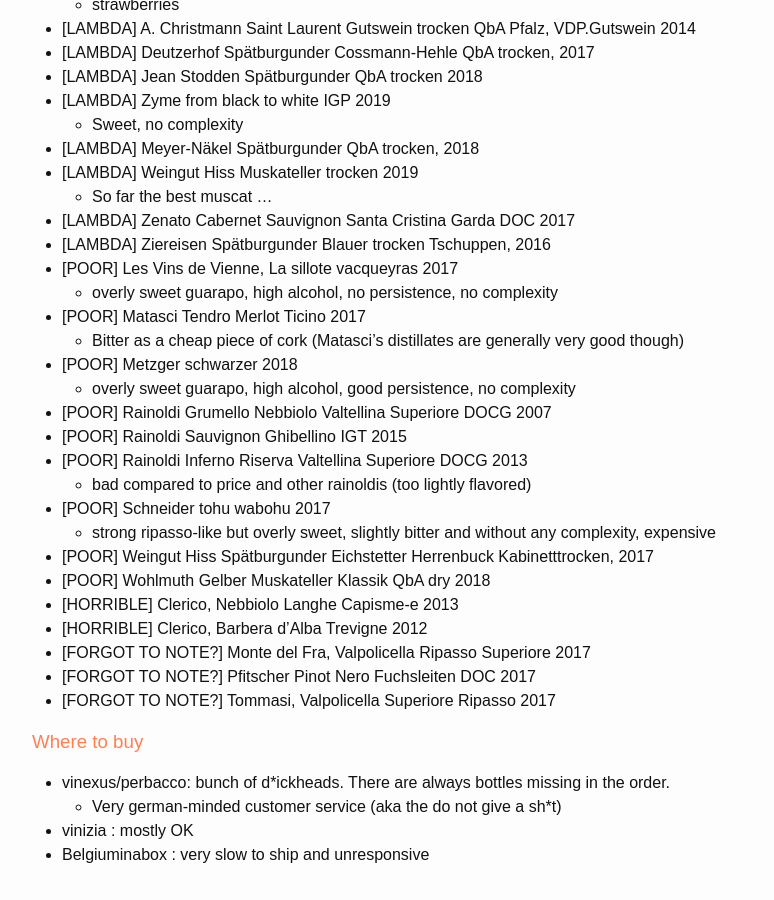
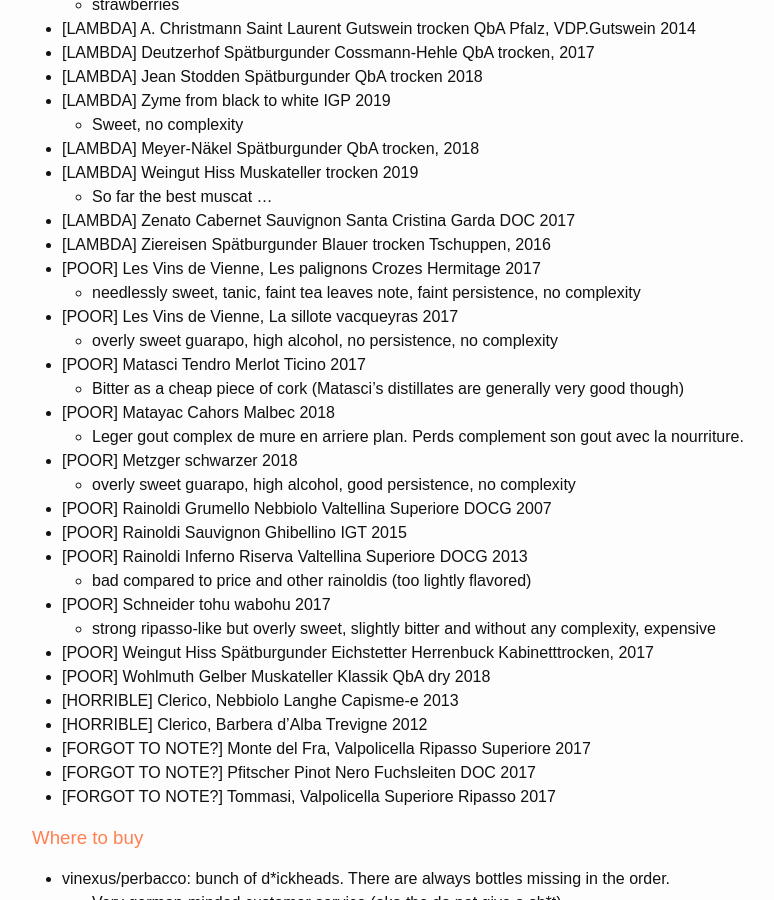
Before and after one commit to candide-guevara/candide-guevara.github.io, a Jekyll site: the page built from _posts/0000-00-00-list-of-spirits.md, in a window 1280 px wide and 900 px high, scrolled down 1448 px. Shown: the whole window, without its empty margins (190-964 px from the left). Built offline with Jekyll 4.4.1, drawn with Linux system fonts in a browser that asks for light colours.

Commit message:
misc updates to articles

```diff
--- a/_posts/0000-00-00-list-of-spirits.md
+++ b/_posts/0000-00-00-list-of-spirits.md
@@ -70,10 +70,14 @@
   * So far the best muscat ...
 * [LAMBDA] Zenato Cabernet Sauvignon Santa Cristina Garda DOC 2017
 * [LAMBDA] Ziereisen Spätburgunder Blauer trocken Tschuppen, 2016
+* [POOR] Les Vins de Vienne, Les palignons Crozes Hermitage 2017
+  * needlessly sweet, tanic, faint tea leaves note, faint persistence, no complexity
 * [POOR] Les Vins de Vienne, La sillote vacqueyras 2017
   * overly sweet guarapo, high alcohol, no persistence, no complexity
 * [POOR] Matasci Tendro Merlot Ticino 2017
   * Bitter as a cheap piece of cork (Matasci's distillates are generally very good though)
+* [POOR] Matayac Cahors Malbec 2018
+  * Leger gout complex de mure en arriere plan. Perds complement son gout avec la nourriture.
 * [POOR] Metzger schwarzer 2018
   * overly sweet guarapo, high alcohol, good persistence, no complexity
 * [POOR] Rainoldi Grumello Nebbiolo Valtellina Superiore DOCG 2007
```
Also changed, not shown: _posts/lang_programming/0000-00-00-golang-some-features.md (+1 -0 lines).
